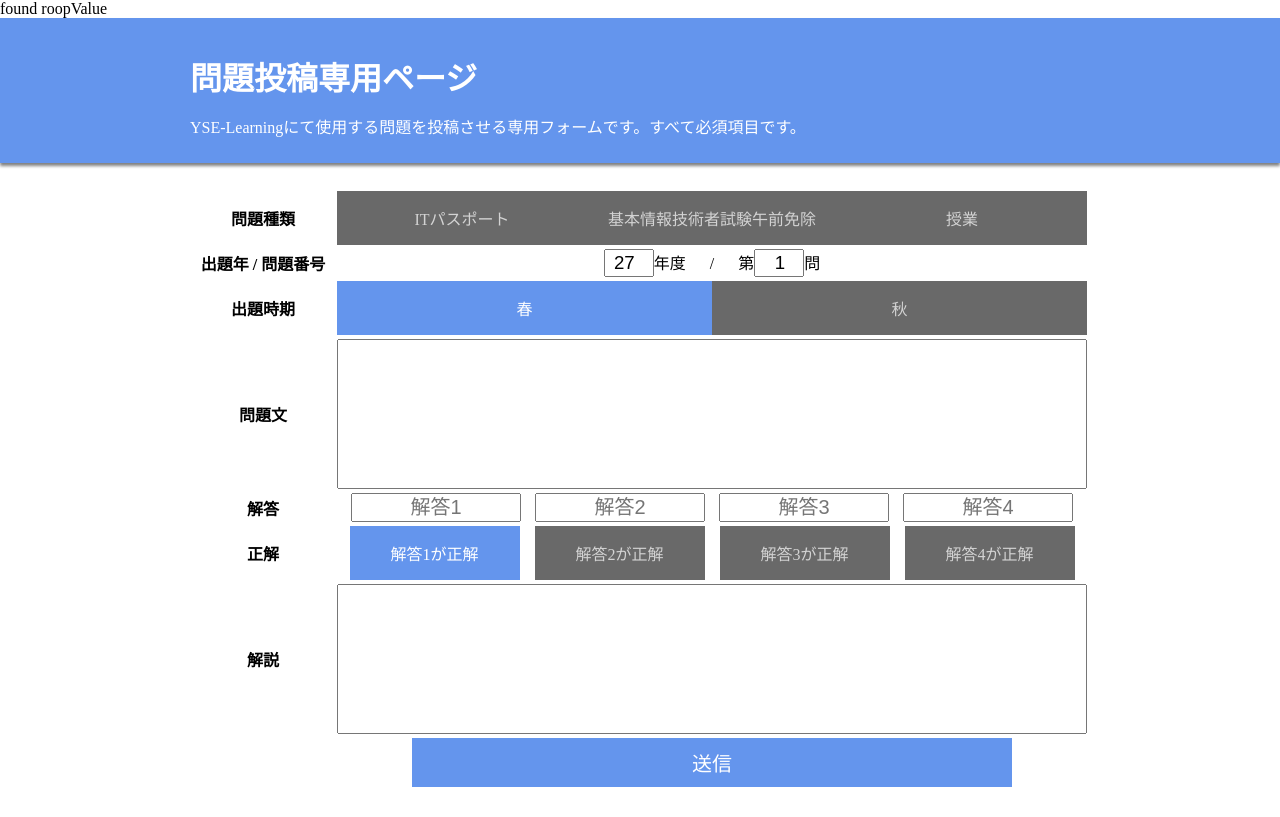
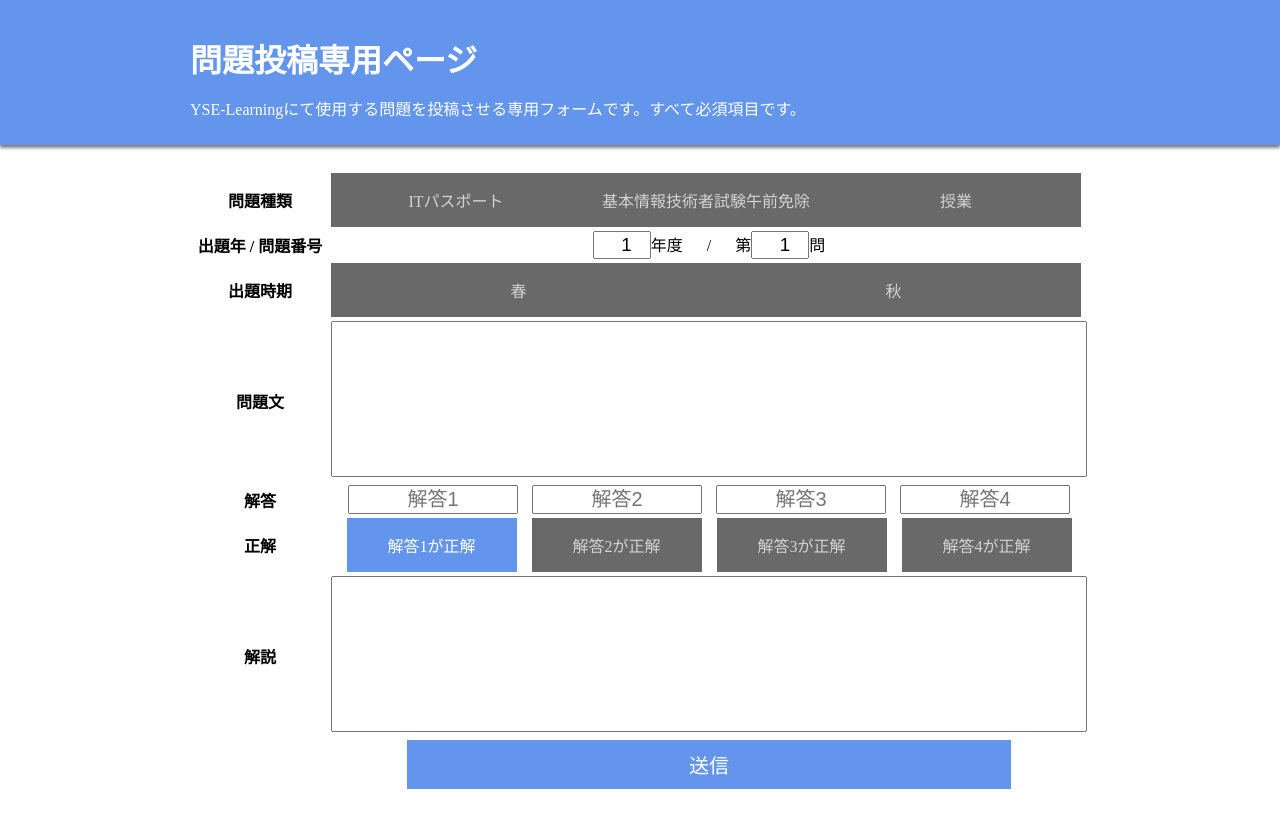
Before and after one commit to kaizanakasato/Pages, a PHP site: page /questionPostIndex.php in a window 1280 px wide. Before the commit the page ends 787 px from the top, so only its background shows below. Run offline with PHP 8.4, Linux system fonts and the light colour scheme; the visitor is signed in with stand-in values (Sample User, id 1).

Commit message:
qestionPostPage Make finish

```diff
--- a/questionPostIndex.php
+++ b/questionPostIndex.php
@@ -11,10 +11,11 @@
 		$roopValue_queType[0] = 'checked';
 		$roopValue_queType[1] = '';
 		$roopValue_queType[2] = '';
-		echo 'not found roopValue';
+		$roopValue_year = 27;
 	}else if(isset($_SESSION['roopValue'])){
 		$roopValue_queType = $_SESSION['roopValue_queType'];
-		echo 'found roopValue';
+		$roopValue_year = $_SESSION['roopValue_year'];
+		$roopValue_season = $_SESSION['roopValue_season'];
 	}
 ?>
 
@@ -46,7 +47,7 @@
 				</tr>
 					<th>出題年 / 問題番号</th>
 					<td>
-						<input type="number" name="year" min="16" max="99" value="27" required>年度
+						<input type="number" name="year" min="16" max="99" value="<?php echo $roopValue_year?>" required>年度
 						<span class="numSlash">/</span>
 						第<input type="number" name="queNum" min="1" max="100" value="1" required>問
 					</td>
@@ -54,9 +55,9 @@
 				<tr>
 					<th>出題時期</th>
 					<td class="season">
-						<input type="radio" name="season" id="radioSpring" value="spring" checked>
+						<input type="radio" name="season" id="radioSpring" value="spring" <?php echo $roopValue_season[0]?>>
 							<label for="radioSpring">春</label>
-						<input type="radio" name="season" id="radioAutumn" value="autumn">
+						<input type="radio" name="season" id="radioAutumn" value="autumn" <?php echo $roopValue_season[1]?>>
 							<label for="radioAutumn">秋</label>
 					</td>
 				</tr>
```
Also changed, not shown: questionPost.php (+13 -1 lines).
